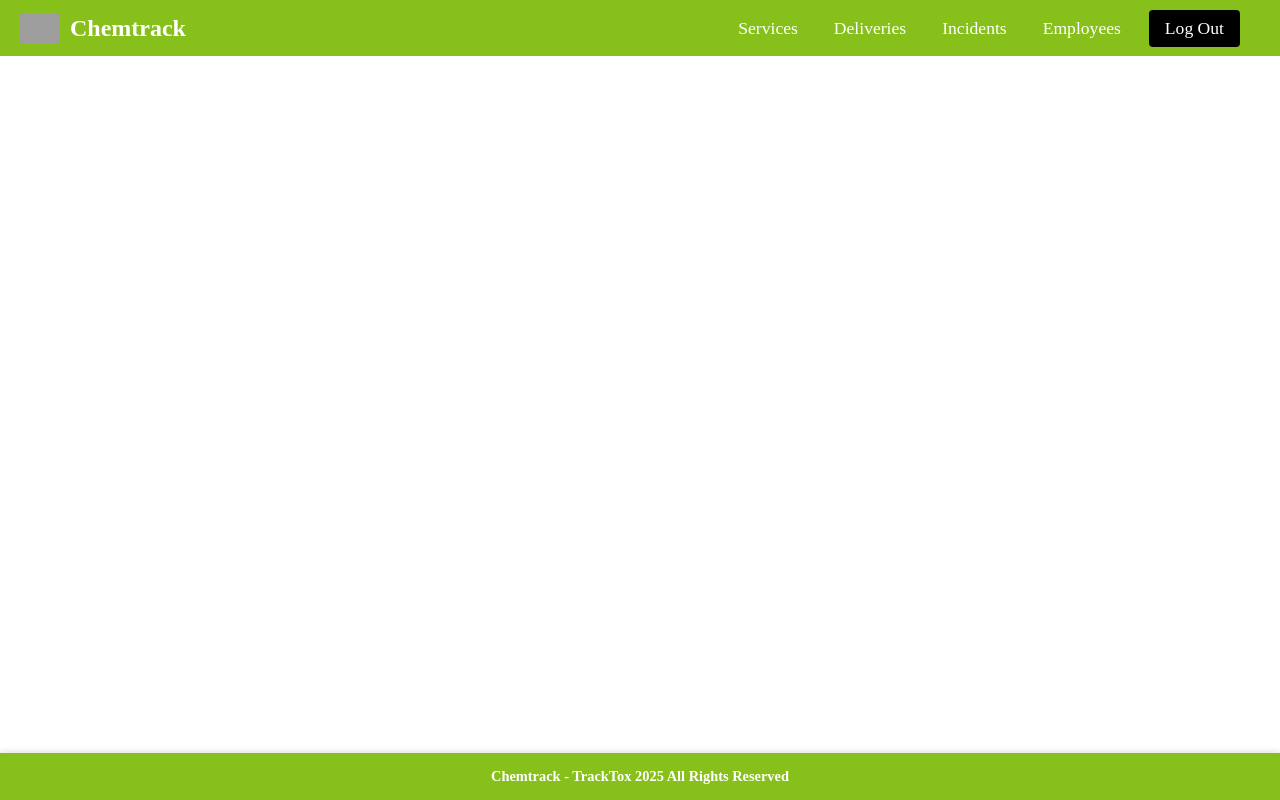
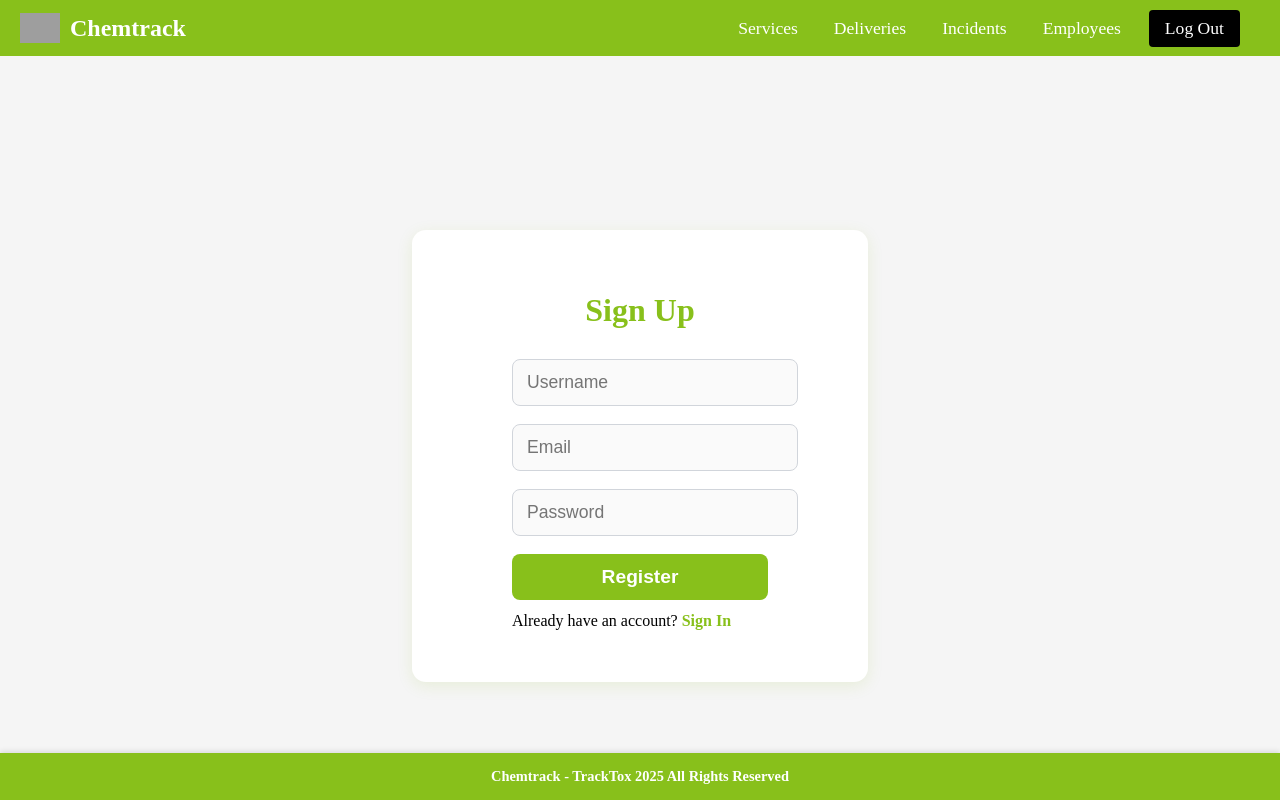
Before and after one commit to Chemtrack-Grupo4/chemtrack-webapp, an Angular app: page /signup in a window 1280 px wide. Before the commit this address led to /. Built offline with nearby package versions, Linux system fonts and the light colour scheme; grey boxes are pictures that could not be loaded.

Commit message:
feat:Added auth files, including components of signup and signIn

```diff
--- /dev/null
+++ b/src/app/Auth/login/login.component.css
@@ -0,0 +1,87 @@
+.auth-wrapper {
+  min-height: 100vh;
+  display: flex;
+  align-items: center;
+  justify-content: center;
+  background: #f5f5f5;
+}
+
+.auth-card {
+  background: #fff;
+  border-radius: 14px;
+  box-shadow: 0 4px 16px rgba(136,192,27,0.12);
+  padding: 36px 28px;
+  width: 100%;
+  max-width: 400px;
+  display: flex;
+  flex-direction: column;
+  gap: 18px;
+  align-items: center;
+}
+
+.auth-title {
+  font-size: 2em;
+  color: #88C01B;
+  font-weight: bold;
+  margin-bottom: 12px;
+}
+
+.form-group {
+  width: 100%;
+  margin-bottom: 18px;
+}
+
+.auth-input {
+  width: 100%;
+  padding: 12px 14px;
+  border-radius: 8px;
+  border: 1px solid #d1d5db;
+  background: #fafafa;
+  font-size: 1.1em;
+  transition: border 0.2s;
+}
+
+.auth-input:focus {
+  outline: none;
+  border: 1.5px solid #88C01B;
+}
+
+.auth-button {
+  width: 100%;
+  padding: 12px 0;
+  background: #88C01B;
+  color: white;
+  font-size: 1.2em;
+  font-weight: bold;
+  border: none;
+  border-radius: 8px;
+  cursor: pointer;
+  transition: background 0.2s, transform 0.2s;
+}
+
+.auth-button:hover {
+  background: #659a0f;
+  transform: scale(1.03);
+}
+
+.link {
+  font-size: 1em;
+  margin-top: 12px;
+}
+
+.link a {
+  color: #88C01B;
+  text-decoration: none;
+  font-weight: bold;
+}
+
+.link a:hover {
+  text-decoration: underline;
+}
+
+.error {
+  color: #e53935;
+  margin-bottom: 12px;
+  text-align: left;
+  width: 100%;
+}
--- /dev/null
+++ b/src/app/Auth/login/login.component.html
@@ -0,0 +1,33 @@
+<div class="auth-wrapper">
+  <div class="auth-card">
+    <h2 class="auth-title">Sign In</h2>
+    <form (ngSubmit)="onLogin()">
+      <div class="form-group">
+        <input
+          type="text"
+          [(ngModel)]="username"
+          name="username"
+          placeholder="Username"
+          required
+          class="auth-input"
+        />
+      </div>
+      <div class="form-group">
+        <input
+          type="password"
+          [(ngModel)]="password"
+          name="password"
+          placeholder="Password"
+          required
+          class="auth-input"
+        />
+      </div>
+      <div class="error" *ngIf="error">{{ error }}</div>
+      <button class="auth-button" type="submit">Login</button>
+      <p class="link">
+        Don't have an account?
+        <a routerLink="/signup">Sign Up</a>
+      </p>
+    </form>
+  </div>
+</div>
--- /dev/null
+++ b/src/app/Auth/login/login.component.ts
@@ -0,0 +1,31 @@
+import { Component } from '@angular/core';
+import { FormsModule, ReactiveFormsModule } from '@angular/forms';
+import { CommonModule } from '@angular/common';
+import { Router } from '@angular/router';
+import {AuthService} from '../services/auth.service';
+
+@Component({
+  selector: 'app-login',
+  standalone: true,
+  imports: [CommonModule, FormsModule, ReactiveFormsModule],
+  templateUrl: './login.component.html',
+  styleUrls: ['./login.component.css'],
+})
+export class LoginComponent {
+  username = '';
+  password = '';
+  error = '';
+
+  constructor(private authService: AuthService, private router: Router) {}
+
+  onLogin() {
+    this.authService.login({ username: this.username, password: this.password }).subscribe({
+      next: (user) => {
+        this.router.navigate(['/services']);
+      },
+      error: (err) => {
+        this.error = 'Invalid credentials';
+      }
+    });
+  }
+}
--- /dev/null
+++ b/src/app/Auth/model/login-request.ts
@@ -0,0 +1,4 @@
+export interface LoginRequest {
+  username: string;
+  password: string;
+}
--- /dev/null
+++ b/src/app/Auth/model/signup-request.ts
@@ -0,0 +1,5 @@
+export interface SignupRequest {
+  username: string;
+  email: string;
+  password: string;
+}
--- /dev/null
+++ b/src/app/Auth/model/user.ts
@@ -0,0 +1,5 @@
+export interface User {
+  id: number;
+  username: string;
+  email: string;
+}
--- /dev/null
+++ b/src/app/Auth/services/auth.service.ts
@@ -0,0 +1,21 @@
+import { Injectable } from '@angular/core';
+import { HttpClient } from '@angular/common/http';
+import { Observable } from 'rxjs';
+import {User} from '../model/user';
+import {LoginRequest} from '../model/login-request';
+import {SignupRequest} from '../model/signup-request';
+
+@Injectable({ providedIn: 'root' })
+export class AuthService {
+  private API_URL = 'http://localhost:3000/api/auth'; // Cambia por tu endpoint real
+
+  constructor(private http: HttpClient) {}
+
+  login(req: LoginRequest): Observable<User> {
+    return this.http.post<User>(`${this.API_URL}/login`, req);
+  }
+
+  signup(req: SignupRequest): Observable<User> {
+    return this.http.post<User>(`${this.API_URL}/signup`, req);
+  }
+}
--- /dev/null
+++ b/src/app/Auth/signup/signup.component.css
@@ -0,0 +1,87 @@
+.auth-wrapper {
+  min-height: 100vh;
+  display: flex;
+  align-items: center;
+  justify-content: center;
+  background: #f5f5f5;
+}
+
+.auth-card {
+  background: #fff;
+  border-radius: 14px;
+  box-shadow: 0 4px 16px rgba(136,192,27,0.12);
+  padding: 36px 28px;
+  width: 100%;
+  max-width: 400px;
+  display: flex;
+  flex-direction: column;
+  gap: 18px;
+  align-items: center;
+}
+
+.auth-title {
+  font-size: 2em;
+  color: #88C01B;
+  font-weight: bold;
+  margin-bottom: 12px;
+}
+
+.form-group {
+  width: 100%;
+  margin-bottom: 18px;
+}
+
+.auth-input {
+  width: 100%;
+  padding: 12px 14px;
+  border-radius: 8px;
+  border: 1px solid #d1d5db;
+  background: #fafafa;
+  font-size: 1.1em;
+  transition: border 0.2s;
+}
+
+.auth-input:focus {
+  outline: none;
+  border: 1.5px solid #88C01B;
+}
+
+.auth-button {
+  width: 100%;
+  padding: 12px 0;
+  background: #88C01B;
+  color: white;
+  font-size: 1.2em;
+  font-weight: bold;
+  border: none;
+  border-radius: 8px;
+  cursor: pointer;
+  transition: background 0.2s, transform 0.2s;
+}
+
+.auth-button:hover {
+  background: #659a0f;
+  transform: scale(1.03);
+}
+
+.link {
+  font-size: 1em;
+  margin-top: 12px;
+}
+
+.link a {
+  color: #88C01B;
+  text-decoration: none;
+  font-weight: bold;
+}
+
+.link a:hover {
+  text-decoration: underline;
+}
+
+.error {
+  color: #e53935;
+  margin-bottom: 12px;
+  text-align: left;
+  width: 100%;
+}
--- /dev/null
+++ b/src/app/Auth/signup/signup.component.html
@@ -0,0 +1,43 @@
+<div class="auth-wrapper">
+  <div class="auth-card">
+    <h2 class="auth-title">Sign Up</h2>
+    <form (ngSubmit)="onSignup()">
+      <div class="form-group">
+        <input
+          type="text"
+          [(ngModel)]="username"
+          name="username"
+          placeholder="Username"
+          required
+          class="auth-input"
+        />
+      </div>
+      <div class="form-group">
+        <input
+          type="email"
+          [(ngModel)]="email"
+          name="email"
+          placeholder="Email"
+          required
+          class="auth-input"
+        />
+      </div>
+      <div class="form-group">
+        <input
+          type="password"
+          [(ngModel)]="password"
+          name="password"
+          placeholder="Password"
+          required
+          class="auth-input"
+        />
+      </div>
+      <div class="error" *ngIf="error">{{ error }}</div>
+      <button class="auth-button" type="submit">Register</button>
+      <p class="link">
+        Already have an account?
+        <a routerLink="/login">Sign In</a>
+      </p>
+    </form>
+  </div>
+</div>
--- /dev/null
+++ b/src/app/Auth/signup/signup.component.ts
@@ -0,0 +1,32 @@
+import { Component } from '@angular/core';
+import { FormsModule, ReactiveFormsModule } from '@angular/forms';
+import { CommonModule } from '@angular/common';
+import { Router } from '@angular/router';
+import {AuthService} from '../services/auth.service';
+
+@Component({
+  selector: 'app-signup',
+  standalone: true,
+  imports: [CommonModule, FormsModule, ReactiveFormsModule],
+  templateUrl: './signup.component.html',
+  styleUrls: ['./signup.component.css'],
+})
+export class SignupComponent {
+  username = '';
+  email = '';
+  password = '';
+  error = '';
+
+  constructor(private authService: AuthService, private router: Router) {}
+
+  onSignup() {
+    this.authService.signup({
+      username: this.username,
+      email: this.email,
+      password: this.password
+    }).subscribe({
+      next: () => this.router.navigate(['/login']),
+      error: () => this.error = 'Registration failed'
+    });
+  }
+}
--- a/src/app/app.routes.ts
+++ b/src/app/app.routes.ts
@@ -4,6 +4,8 @@ import {ServicesComponent} from './Management/services/services.component';
 import {MonitoringComponent} from './Management/monitoring/monitoring/monitoring.component';
 import {ComponentsComponent} from './Profiles/components/components.component';
 import {DeliveriesComponent} from './Management/deliveries/deliveries.component';
+import {LoginComponent} from './Auth/login/login.component';
+import {SignupComponent} from './Auth/signup/signup.component';
 
 export const routes: Routes = [
   { path: 'services', component: ServicesComponent },
@@ -11,5 +13,7 @@ export const routes: Routes = [
   { path: 'monitoring', component: MonitoringComponent },
   { path: 'employees', component: ComponentsComponent },
   { path: 'deliveries', component: DeliveriesComponent },
+  { path: 'login', component: LoginComponent },
+  { path: 'signup', component: SignupComponent },
   { path: '', redirectTo: '/services', pathMatch: 'full' } // Ruta por defecto
 ];
```
